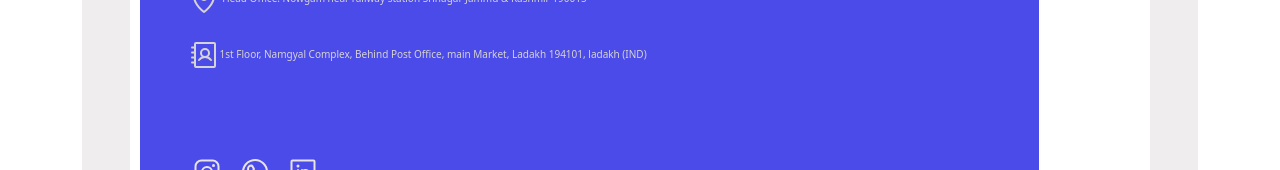
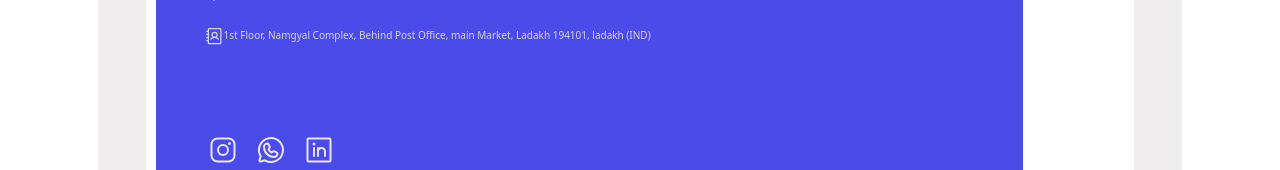
Before and after one commit to chandrahmani/hello-travel, a React (Vite) app: page /hello-travel/contact in a window 1280 px wide. Shown: the part 630-800 px from the top of the page. Built offline with nearby package versions, Linux system fonts and the light colour scheme.

Commit message:
update icon size contact and css padding update

```diff
--- a/src/components/views/contact/Contact.css
+++ b/src/components/views/contact/Contact.css
@@ -1,6 +1,7 @@
 .contact-wrapper{
 background-color: #efeded;
 border-radius: 5px;
+margin: 1rem;
 }
 
 .info-container{
@@ -92,7 +93,7 @@ border-radius: 5px;
 }
 
 .icon-logo{
-    padding-top: 3.8rem;
+    padding-top: 4rem;
     margin-left: 0.7rem;
 }
 .icon-logo a {
--- a/src/components/views/contact/Contact.jsx
+++ b/src/components/views/contact/Contact.jsx
@@ -30,26 +30,26 @@ const Contact = () => {
             <div className="email-wrap">
               <div className="number">
                 <h3>
-                  <Phone size={25} /> +91 7006036459 / +91 9906755156
+                  <Phone size={20} /> +91 7006036459 / +91 9906755156
                 </h3>
               </div>
               <div>
                 <h3>
-                  <Envelope size={32} />
+                  <Envelope size={20} />
                   hellotravelsindia@gmail.com
                 </h3>
               </div>
 
               <div>
                 <h3>
-                  <MapPin size={32} /> Head Office: Nowgam near railway station Srinagar Jammu &
+                  <MapPin size={20} /> Head Office: Nowgam near railway station Srinagar Jammu &
                   Kashmir 190015
                 </h3>
               </div>
 
               <div>
                 <h3>
-                  <AddressBook size={32} />
+                  <AddressBook size={20} />
                   1st Floor, Namgyal Complex, Behind Post Office, main Market, Ladakh 194101, ladakh
                   (IND)
                 </h3>
```
